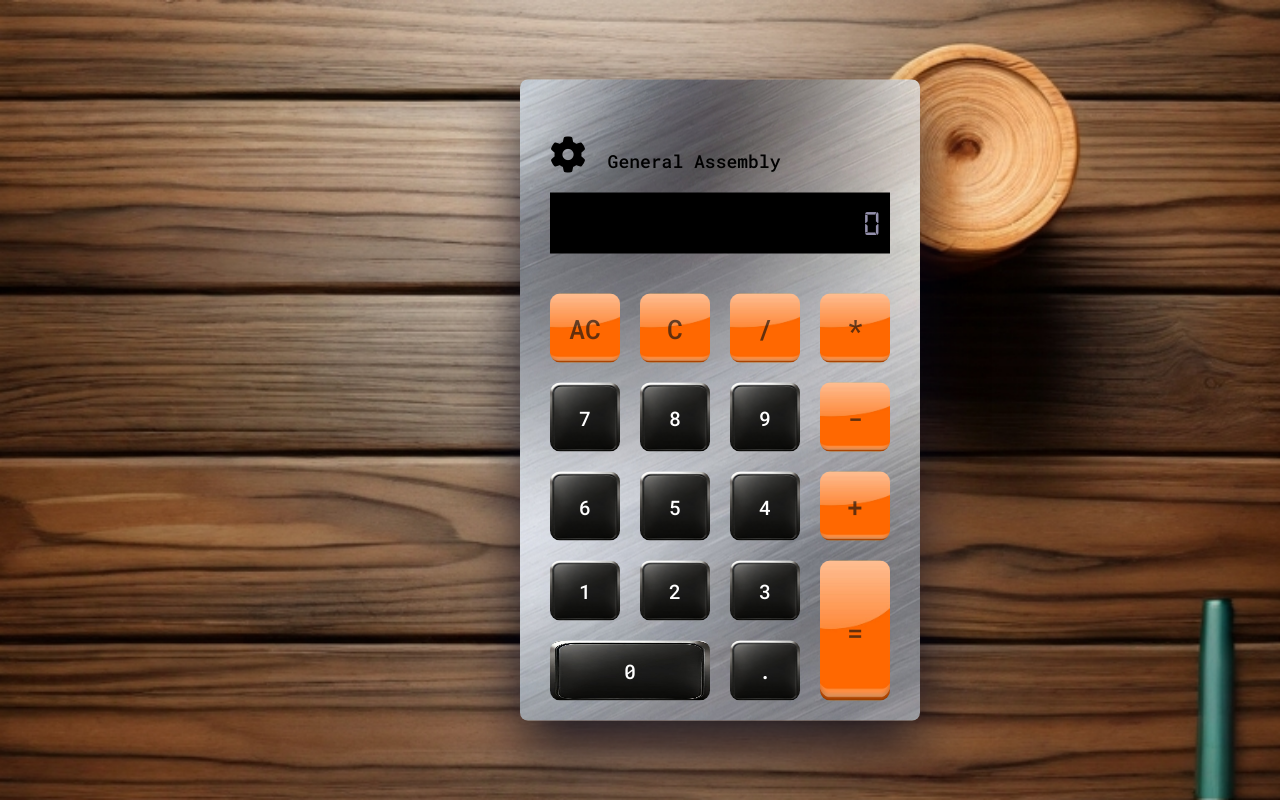
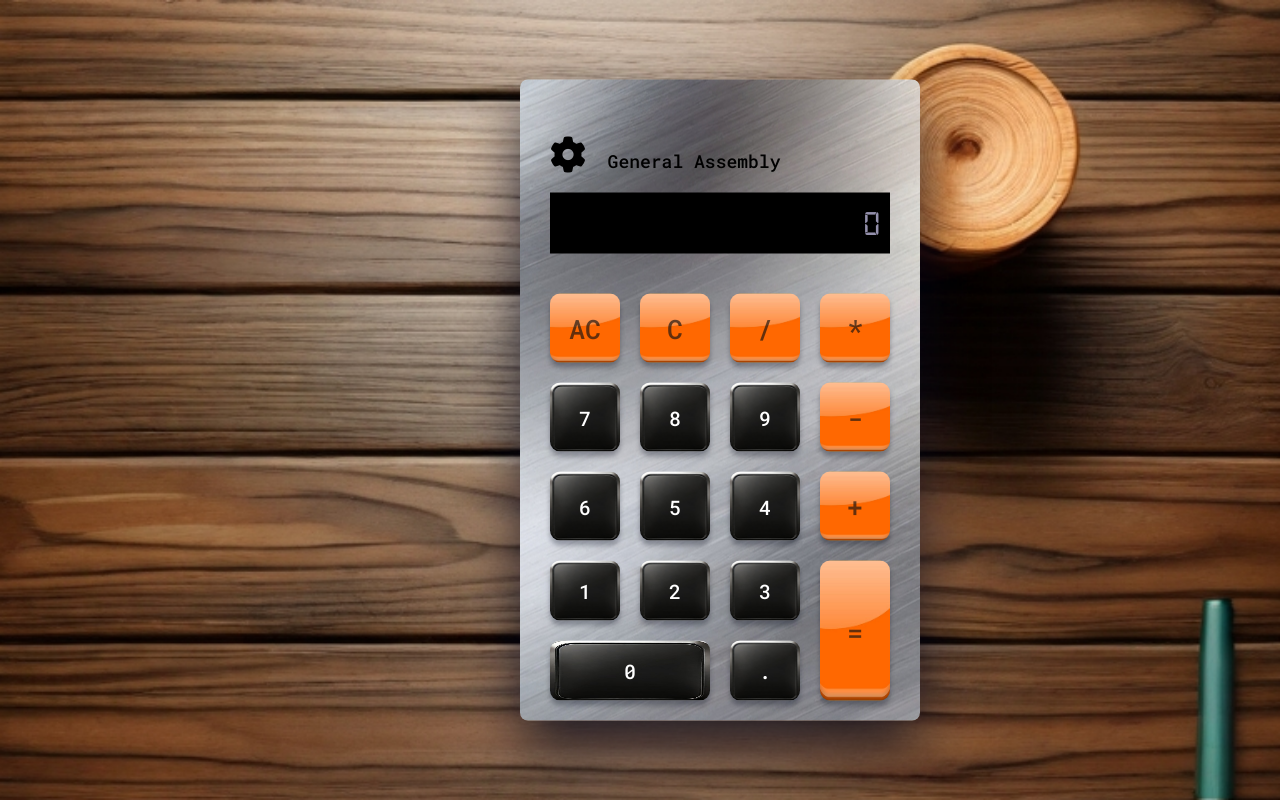
Before and after one commit to smkun/Calculator, a plain HTML site: page index.html in a window 1280 px wide. Drawn offline with Linux system fonts and the light colour scheme.

Commit message:
final updates to css

```diff
--- a/css/calc.css
+++ b/css/calc.css
@@ -51,6 +51,7 @@ button {
     cursor: pointer;
     border-radius: 5px;
     border-radius: 10px;
+    box-shadow: 0 5px 5px rgba(0, 5, 24, 0.3);
 }
 button#equal {
     grid-row: span 2;
@@ -70,7 +71,7 @@ button#zero {
     color: #131212a8;
     font-style: bold;
     font-size: 20pt;
-    /* background-color: #f69906; */
+
 }
 .operation-button:hover {
     background-color: #f6aa06db;
```
